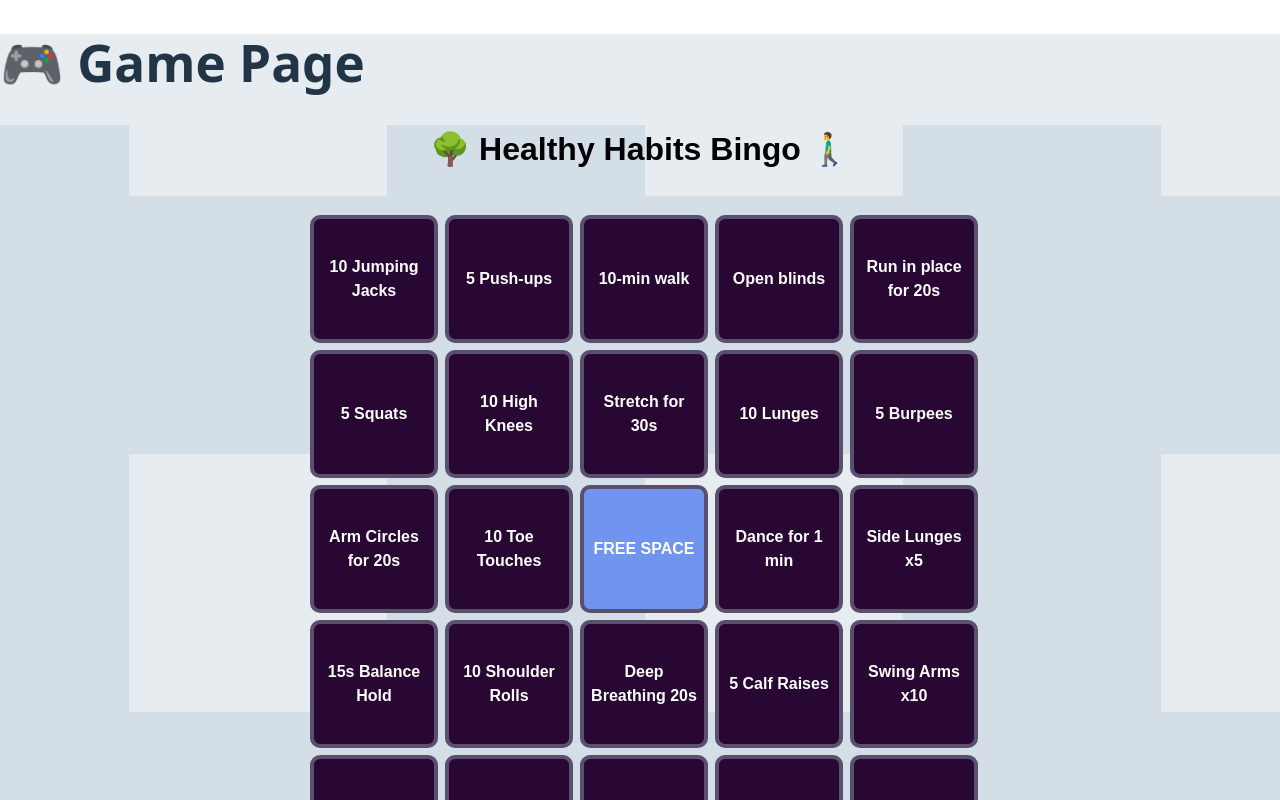
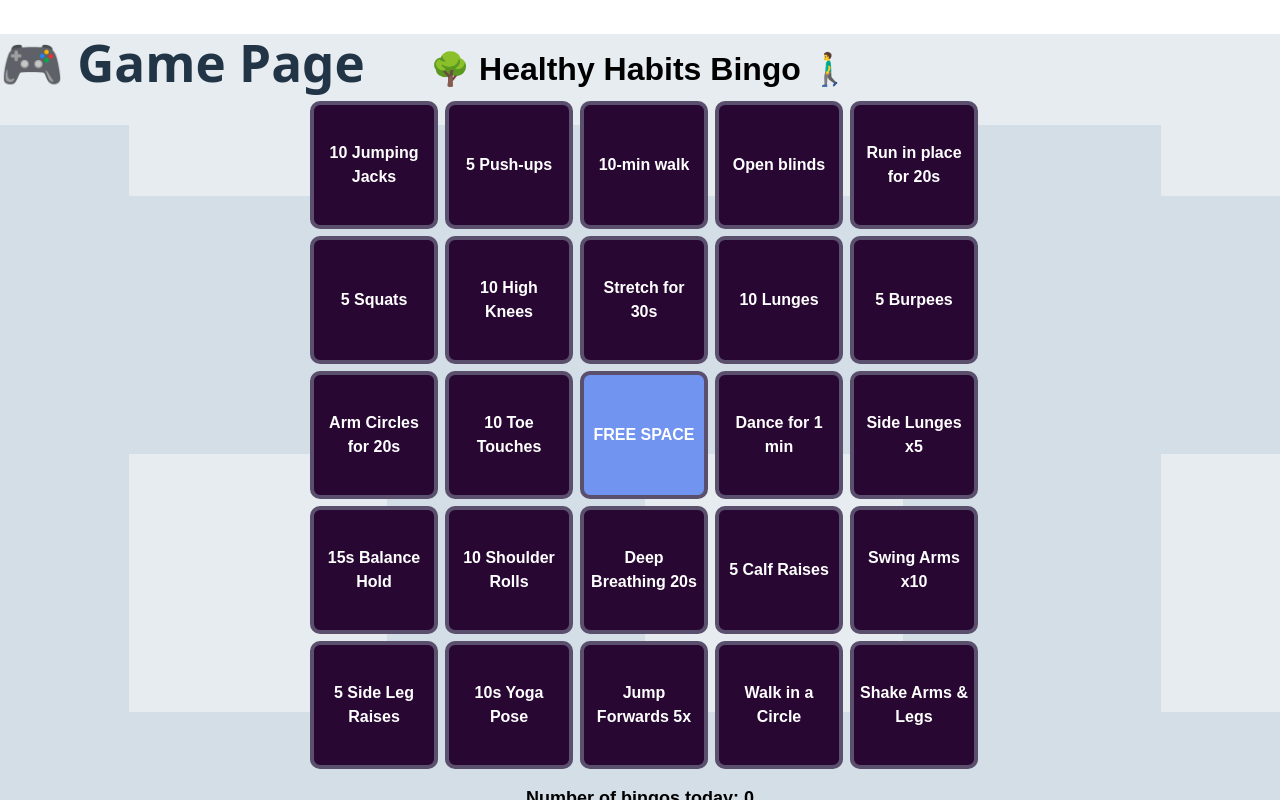
Before and after one commit to ihmnelson/WookieeAndCo, a React (Vite) app in the folder Frontend/: page /game in a window 1280 px wide. Shown: the top 800 px of the page. Built offline with nearby package versions, Linux system fonts and the light colour scheme.

Commit message:
fixed formatting

```diff
--- a/Frontend/src/pages/GameFunctions.jsx
+++ b/Frontend/src/pages/GameFunctions.jsx
@@ -110,7 +110,7 @@ const BingoGame = () => {
             backgroundPosition: '0 0, 200px 200px',
             backgroundColor: '#e6ecef', // Added checkerboard background
         }}>
-            <h2 style={{ fontSize: "32px", marginTop: "0px" }}>
+            <h2 style={{ fontSize: "32px", marginTop: "-175px" }}>
                 🌳 Healthy Habits Bingo 🚶‍♂️
             </h2>
 
@@ -122,7 +122,7 @@ const BingoGame = () => {
                     gap: "15px",
                     justifyContent: "center",
                     alignItems: "center",
-                    marginTop: "20px"
+                    marginTop: "-15px"
                 }}
             >
                 {bingoBoard.map((row, i) =>
```
